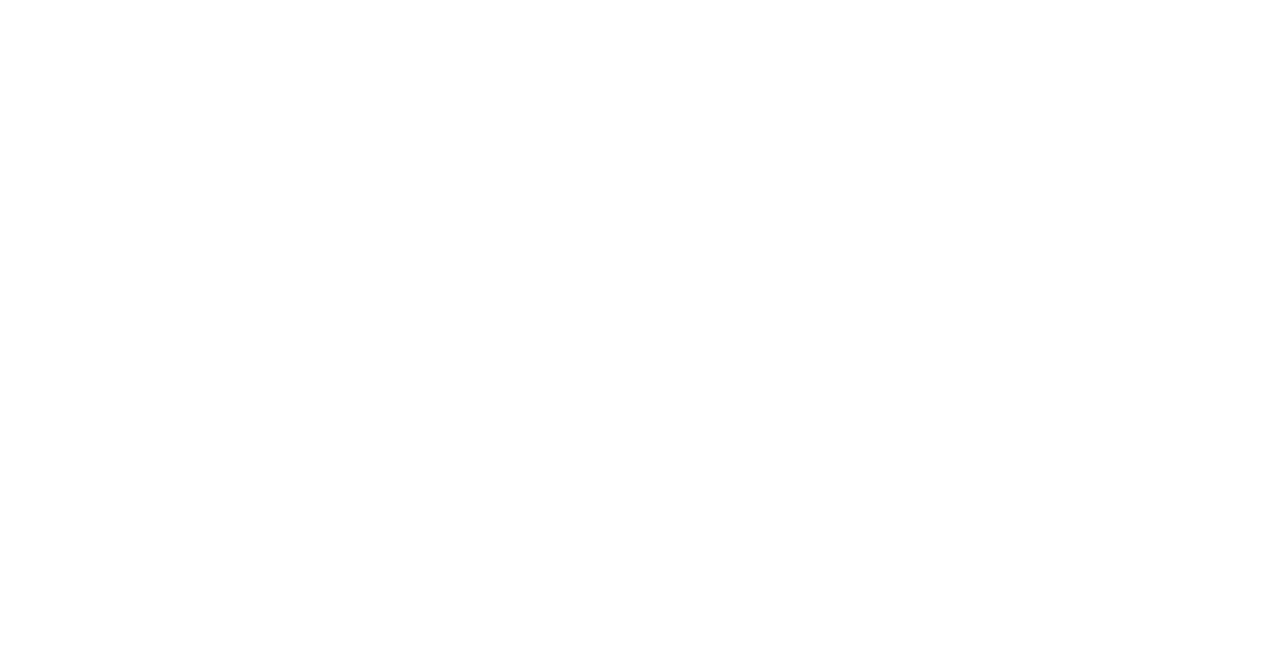
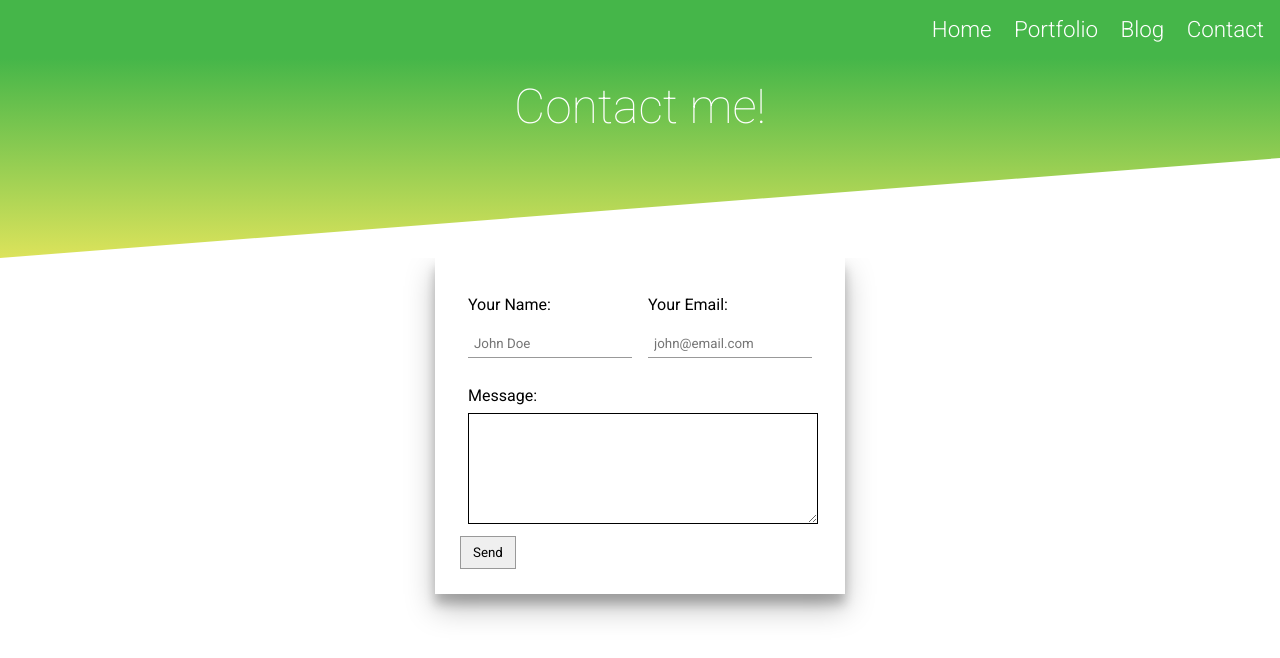
Before and after one commit to marcosorive/blog-and-portfolio, a Gatsby site: page /contact in a window 1280 px wide. Before the commit this address had no page. Built offline with nearby package versions, Linux system fonts and the light colour scheme; Gatsby itself is replaced by a stand-in of ours.

Commit message:
Form working

```diff
--- a/src/components/Navbar/Navbar.js
+++ b/src/components/Navbar/Navbar.js
@@ -56,6 +56,7 @@ Navbar.defaultProps = {
     links:[
         {text: "Home", link:"/"},
         {text: "Portfolio", link:"/portfolio"},
-        {text: "Blog", link:"/blog"}
+        {text: "Blog", link:"/blog"},
+        {text: "Contact", link:"/contact"},
     ]
 }
--- /dev/null
+++ b/src/pages/contact.js
@@ -0,0 +1,32 @@
+import React from "react";
+import Layout from '../components/Layout/Layout';
+import './css/contact.css'
+
+export default class contact extends React.Component{
+
+    render(){
+        return(
+            <Layout title="Contact" headerText="Contact me!">
+                <div class="form-wrapper">
+                    <form class="form" name="contact" method="POST" data-netlify="true">
+                            <div class="name-email-wrapper">
+                                <div>
+                                    <label for="name">Your Name: </label>
+                                    <input type="text" name="name" id="name" placeholder="John Doe" required/>
+                                </div>
+                                <div>
+                                    <label>Your Email: </label>
+                                    <input type="email" name="email" placeholder="john@email.com" required/>
+                                </div>
+                            </div>
+                            <div className="comment-wrapper">
+                                <label>Message: </label>
+                                <textarea name="message" rows="7" cols="30" required></textarea>
+                            </div>
+                            <button type="submit">Send</button>
+                    </form>
+                </div>
+            </Layout>
+        )
+    }
+}
--- /dev/null
+++ b/src/pages/css/contact.css
@@ -0,0 +1,74 @@
+input {
+    border: 0;
+    border-bottom: 1px solid #999;
+    padding: 6px;
+}
+
+textarea {
+    margin-top: 8px;
+    border: 1px solid #999;
+}
+
+.form-wrapper {
+    display: flex;
+    flex-direction: column;
+    align-items: center;
+}
+
+.form{
+    box-shadow: 0 14px 28px rgba(0,0,0,0.25), 0 10px 10px rgba(0,0,0,0.22);
+    padding: 25px;
+}
+
+.name-email-wrapper{
+    display: flex;
+    flex-direction: column;
+}
+
+.name-email-wrapper > *{
+    display: flex;
+    flex-direction: column;
+    margin: 12px 8px 12px 8px;
+}
+
+.comment-wrapper{
+    display: flex;
+    flex-direction: column;
+    margin: 12px 8px 12px 8px;
+}
+
+.form-wrapper button{
+    border: 1px solid #999;
+    padding: 8px 12px 8px 12px;
+}
+
+@media screen and (min-width: 600px) {
+    input {
+        margin-top: 16px;
+    }
+
+    textarea {
+        border: 1px black solid;
+    }
+
+    .form-wrapper {
+        width: 100%;
+        display: flex;
+        flex-direction: column;
+        align-items: center;
+        justify-content: center;
+    }
+    .name-email-wrapper{
+        display: flex;
+        flex-direction: row;
+        justify-content: space-between;
+        margin-bottom: 16px;
+    }
+    .comment-wrapper textarea{
+        width: 100%;
+    }
+    .form-wrapper button{
+        border: 1px solid #999;
+        padding: 8px 12px 8px 12px;
+    }
+}
```
Also changed, not shown: 1 other file.
